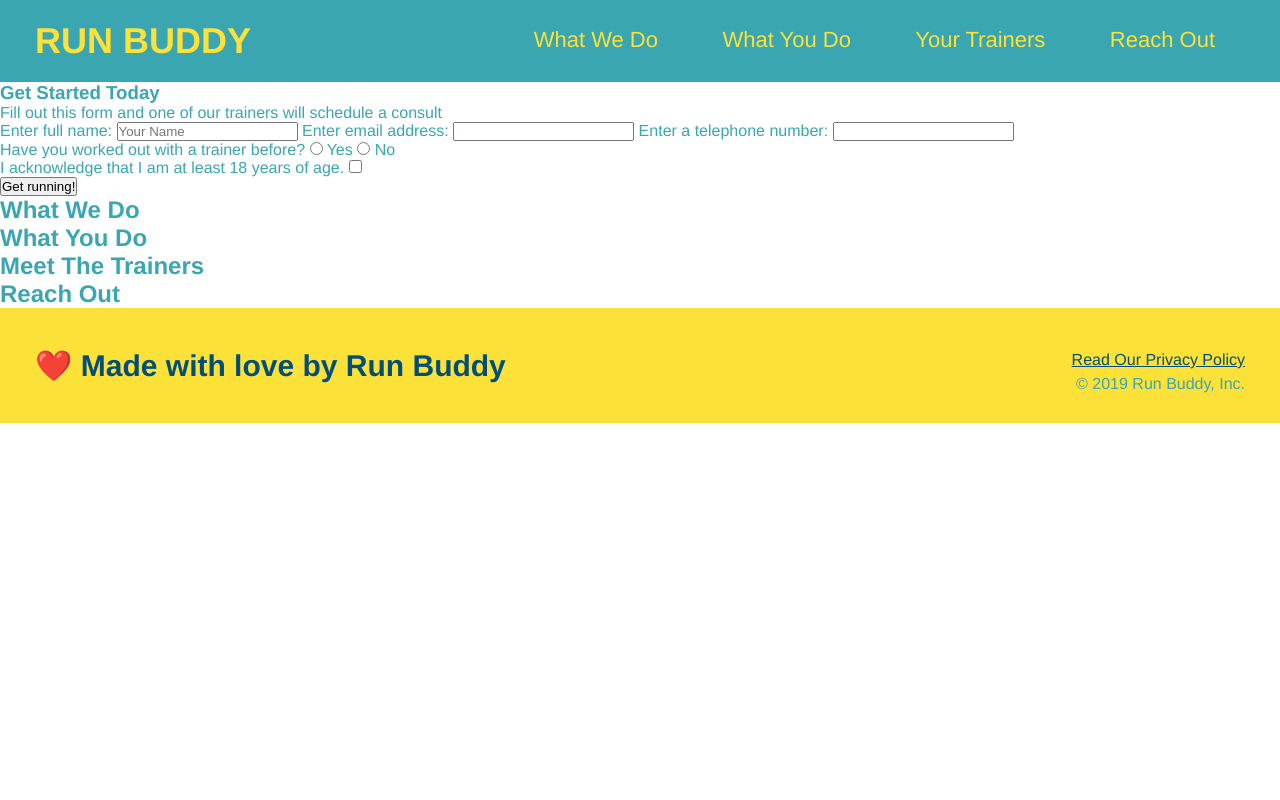
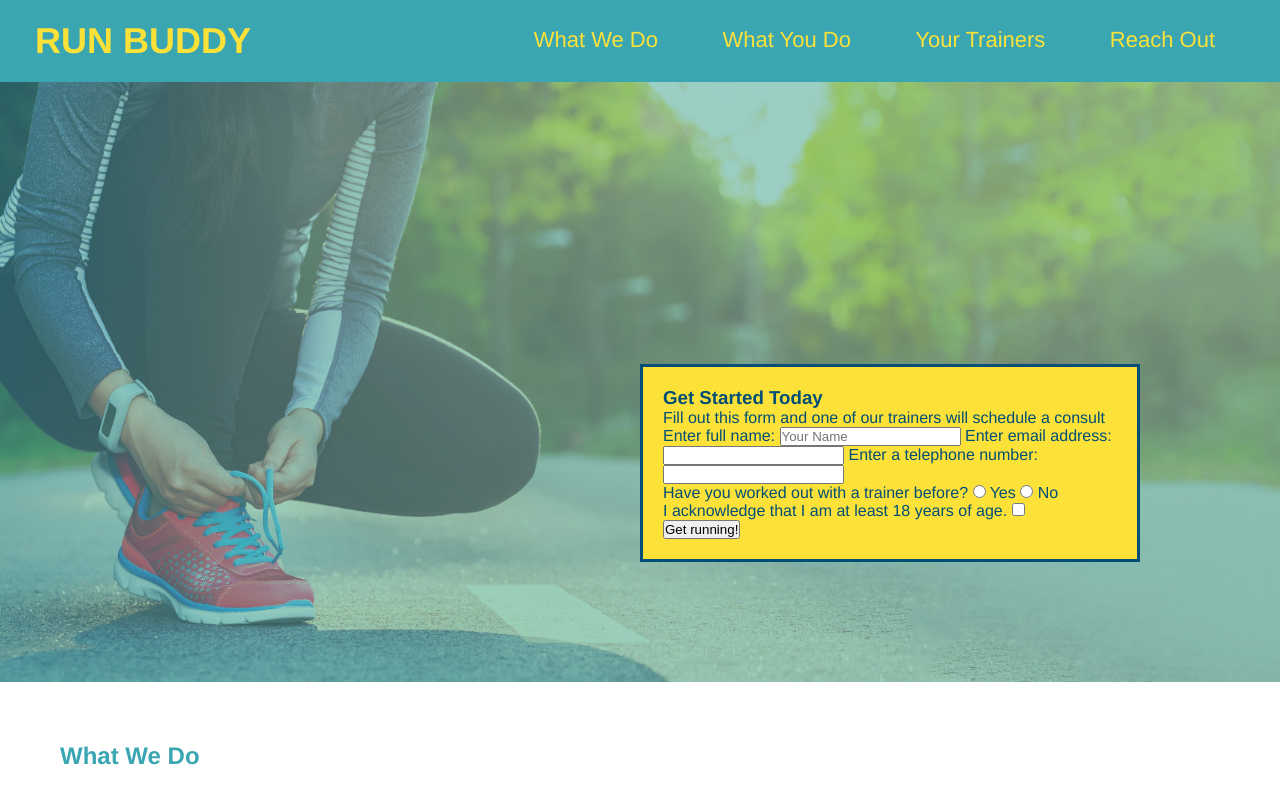
Before and after one commit to ysasarabia/run-buddy, a plain HTML site: page index.html in a window 1280 px wide. Shown: the top 800 px of the page. Drawn offline with Linux system fonts and the light colour scheme.

Commit message:
positing hero

```diff
--- a/assets/css/style.css
+++ b/assets/css/style.css
@@ -57,3 +57,28 @@ footer div {
 footer a {
     color: #024e76;
 }
+section {
+    padding: 60px;
+}
+/* Hero Style Start */
+.hero {
+    background-image: url("../images/hero-bg.jpg");
+    height: 600px;
+    background-size: cover;
+    background-position: center;
+    position: relative;
+}
+/* Hero Style End */
+
+/* Hero-form" */
+
+.hero-form {
+    border: 3px solid #024e76;
+    background-color: #fce138;
+    padding: 20px;
+    width: 500px;
+    color: #024e76;
+    position: absolute;
+    bottom: 120px;
+    right: 140px;
+}
--- a/index.html
+++ b/index.html
@@ -32,8 +32,8 @@
         </nav>
     </header>
     <!-- hero section-->
-    <section>
-        <div>
+    <section class="hero">
+        <div class="hero-form">
             <h3>Get Started Today</h3>
             <p>Fill out this form and one of our trainers will schedule a consult</p>
             <!-- Add form element -->
```
Also changed, not shown: assets/images/hero-bg.jpg (added).
